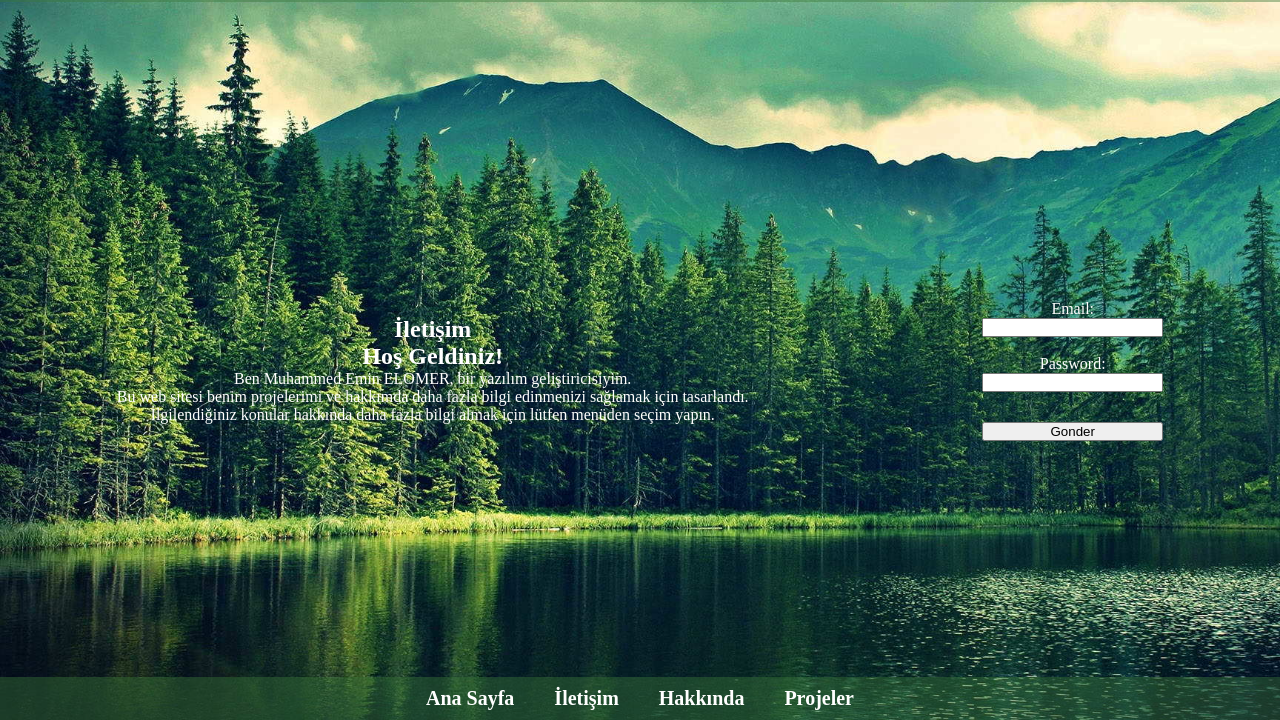
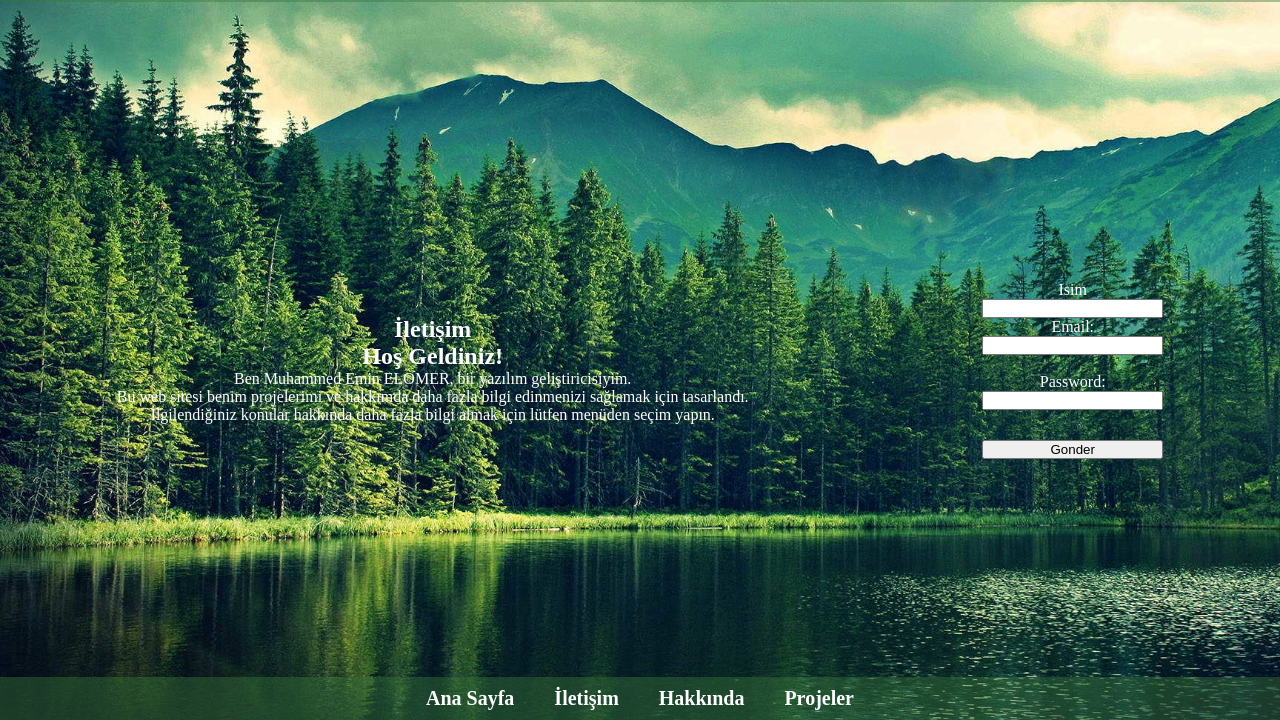
Before and after one commit to 4min-19/Muhammed-Emin-ELOMER, a plain HTML site: page contact.html in a window 1280 px wide. Shown: the part 80-800 px from the top of the page. Drawn offline with Linux system fonts and the light colour scheme.

Commit message:
Update contact.html

```diff
--- a/contact.html
+++ b/contact.html
@@ -34,6 +34,8 @@
         </main>
         <div class="contact-container">
 
+          		<label>Isim</label>
+			<input type="text" id="text" name="text">
 			<label for="email">Email:</label>
    		  <input type="email" name="email" id="email">
 			<label for="password">Password:</label>
```
